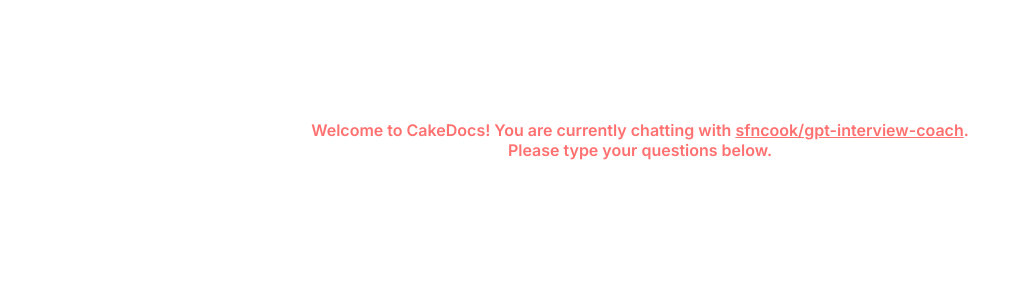
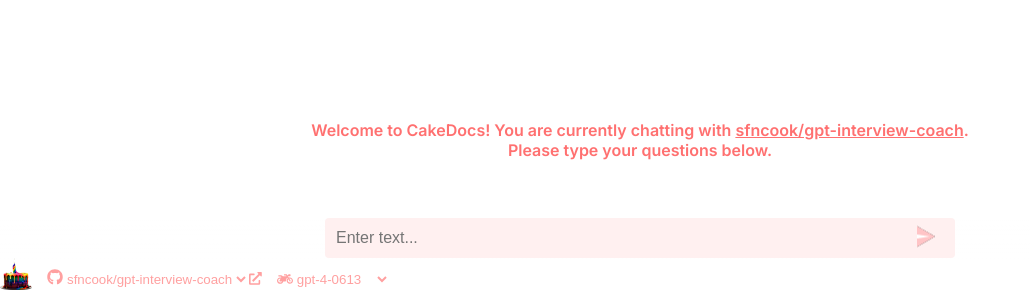
Before and after one commit to sfncook/cakedocs-web-ui, a Next.js app: page / in a window 1280 px wide. Shown: the part 500-800 px from the top of the page, without its empty margins (0-1030 px from the left). Built offline with nearby package versions, Linux system fonts and the light colour scheme.

Commit message:
fix css for open/close

```diff
--- a/components/Drawer.js
+++ b/components/Drawer.js
@@ -9,15 +9,15 @@
     }
 
     return (
-      <div className={`${styles.drawerContainer} ${isOpen && styles.open}`}>
+      <div className={`${styles.drawerContainer} ${isOpen && styles.open} ${!isOpen && styles.closed}`}>
+        <button className={styles.toggleButton} onClick={toggleOpen}>
+          <span className={styles.arrowIcon}>↑</span>
+        </button>
           <div className={styles.drawerContent}>
               <p>Your drawer content goes here.</p>
               <h2>Hello world!</h2>
               <div>I'm content!</div>
           </div>
-          <button className={styles.toggleButton} onClick={toggleOpen}>
-              <span className={styles.arrowIcon}>↑</span>
-          </button>
       </div>
     );
 };
--- a/components/FooterContainer.js
+++ b/components/FooterContainer.js
@@ -16,23 +16,29 @@
 }) {
   return (
       <div className={styles.footerContainer}>
+        <QueryInput submitQuery={submitQuery} addNewUserMsg={addNewUserMsg} waiting={waiting} />
         <Drawer/>
+        <div className={styles.footerContainer2}>
+          <div className={styles.footerLeftContainer}>
+            <Image
+              src="/cake.png"
+              alt="CakeDocs.AI"
+              className={styles.cakeLogo}
+              width={100}
+              height={24}
+              priority
+            />
+            <ProjectSelect repos={repos} setSelectedRepo={setSelectedRepo} selectedRepo={selectedRepo} />
+
+            <ModelSelect models={models} setSelectedModel={setSelectedModel} selectedModel={selectedModel} />
+          </div>
+
+          <div className={styles.footerRightContainer}>
+            {/*<PillButton text="Describe the system architecture" />*/}
+            {/*<PillButton text="Draw a sequence diagram of the API" />*/}
+            {/*<PillButton text="What does this application do?" />*/}
+          </div>
+        </div>
       </div>
   );
 };
-
-// <QueryInput submitQuery={submitQuery} addNewUserMsg={addNewUserMsg} waiting={waiting} />
-
-// <div className={styles.footerLeftContainer}>
-//   <Image
-//     src="/cake.png"
-//     alt="CakeDocs.AI"
-//     className={styles.cakeLogo}
-//     width={100}
-//     height={24}
-//     priority
-//   />
-//   <ProjectSelect repos={repos} setSelectedRepo={setSelectedRepo} selectedRepo={selectedRepo} />
-//
-//   <ModelSelect models={models} setSelectedModel={setSelectedModel} selectedModel={selectedModel} />
-// </div>
--- a/styles/Drawer.module.css
+++ b/styles/Drawer.module.css
@@ -2,23 +2,24 @@
   position: fixed;
   bottom: 0;
   width: 100%;
-  maxHeight: 50px;  /* Initially showing just the button */
   overflow: hidden;
-  transition: maxHeight 0.5s ease-out;
+  border-top-right-radius: 5px;
+  border-top-left-radius: 5px;
+  border-top: 1px solid #FF7070;
+  background-color: white;
 }
 
 .drawerContent {
   display: none;
-  backgroundColor: #eee;
   padding: 20px;
-  boxShadow: 0px -3px 5px rgba(0,0,0,0.2);
+  height: 200px;
 }
 
 .toggleButton {
   width: 100%;
   textAlign: center;
   padding: 10px;
-  backgroundColor: #ddd;
+  background-color: #FFF0F0;
   border: none;
   cursor: pointer;
   outline: none;
@@ -28,11 +29,17 @@
   display: inline-block;
   transform: rotate(0deg);
   transition: transform 0.3s;
+  color: #FF7070;
+  font-weight: 800;
 }
 
 /* Styles for when the drawer is open */
 .drawerContainer.open {
-  maxHeight: 70vh;
+  transform: translateY(0);
+}
+
+.drawerContainer.closed {
+  transform: translateY(0);
 }
 
 .drawerContainer.open .drawerContent {
```
